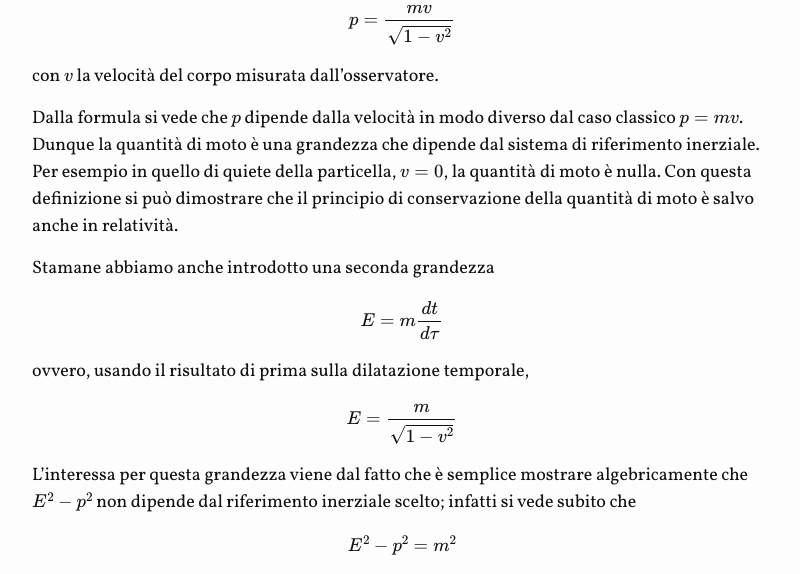
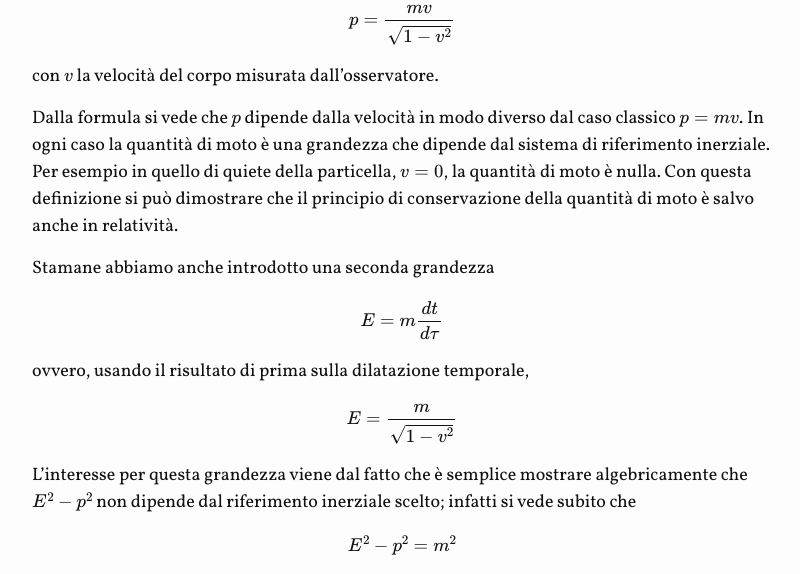
Before and after one commit to orporick/orporick.github.io, a Jekyll site: the page built from _posts/2016-04-08-sulla-dinamica-relativistica.md, in a window 1280 px wide and 900 px high, scrolled down 1087 px. Shown: the part 154-728 px from the top of the window, without its empty margins (238-1038 px from the left). Built offline with Jekyll 4.4.1, drawn with Linux system fonts in a browser that asks for light colours; nearby versions of some CDN libraries; formulas are drawn with MathJax 3.

Commit message:
Nuova imperfezione

```diff
--- a/_posts/2016-04-08-sulla-dinamica-relativistica.md
+++ b/_posts/2016-04-08-sulla-dinamica-relativistica.md
@@ -57,7 +57,7 @@ $$ p = \frac{mv}{\sqrt{1-v^2}} $$
 con $v$ la velocità del corpo misurata dall'osservatore.
 
 Dalla formula si vede che $p$ dipende dalla velocità in modo diverso
-dal caso classico $p = mv$. Dunque la quantità di moto è una grandezza
+dal caso classico $p = mv$. In ogni caso la quantità di moto è una grandezza
 che dipende dal sistema di riferimento inerziale. Per esempio in
 quello di quiete della particella, $v = 0$, la quantità di moto è
 nulla. Con questa definizione si può dimostrare che il principio di
@@ -71,7 +71,7 @@ ovvero, usando il risultato di prima sulla dilatazione temporale,
 
 $$ E = \frac{m}{\sqrt{1-v^2}} $$
 
-L'interessa per questa grandezza viene dal fatto che è semplice
+L'interesse per questa grandezza viene dal fatto che è semplice
 mostrare algebricamente che $E^2 - p^2$ non dipende dal riferimento
 inerziale scelto; infatti si vede subito che
 
```
